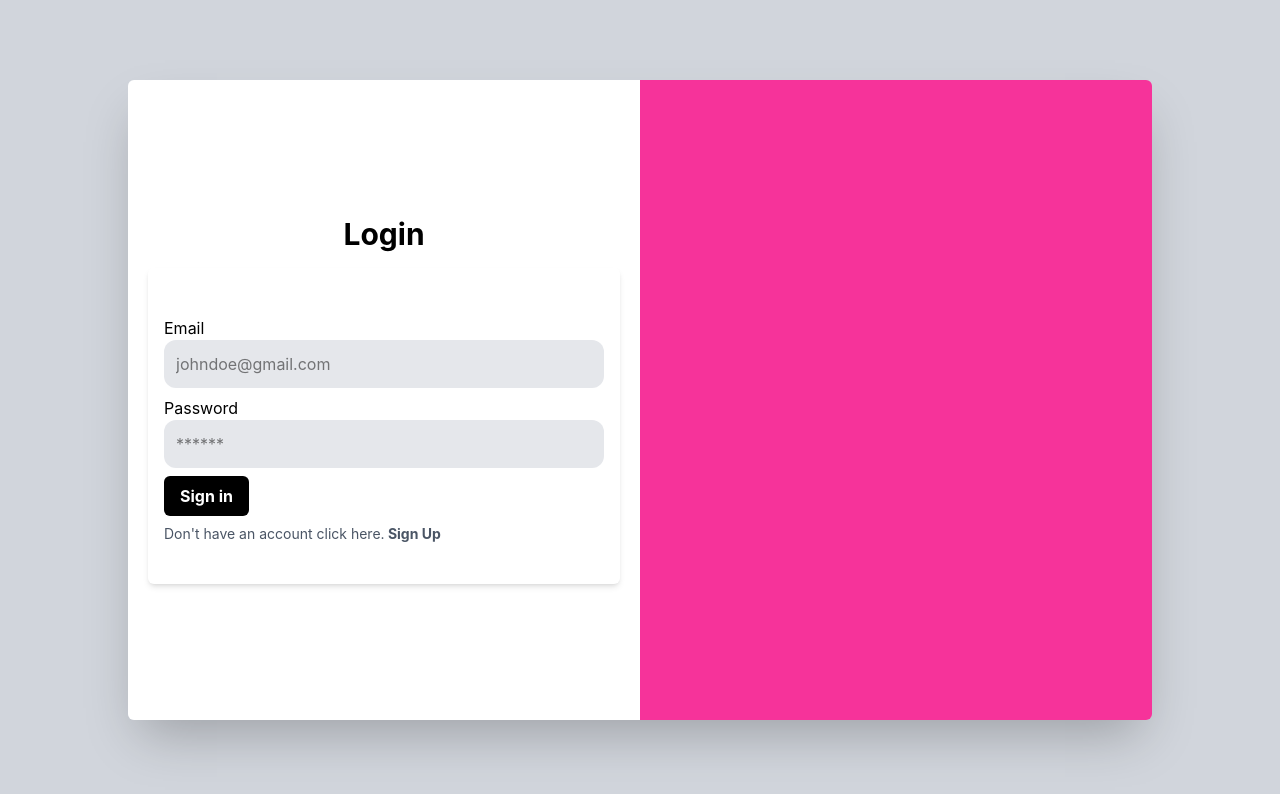
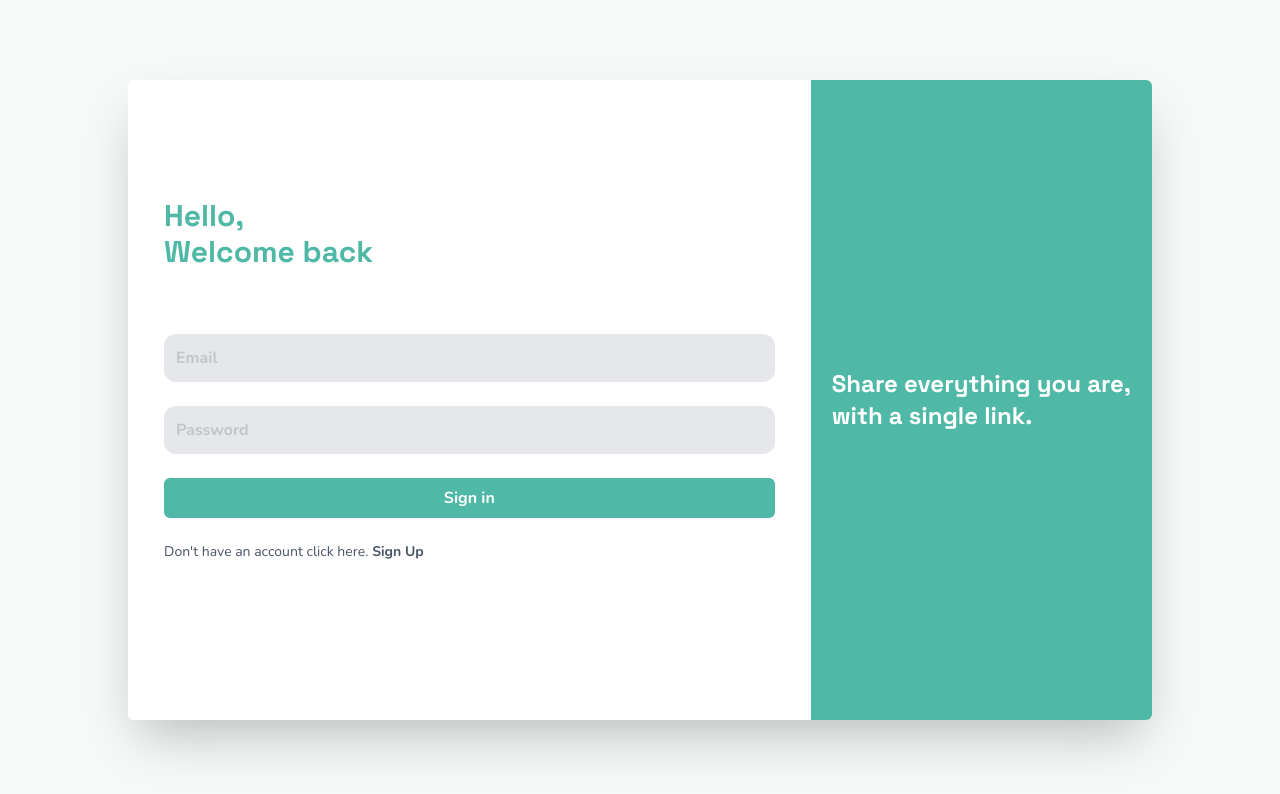
Before and after one commit to zishanx/LinkVault, a React (Vite) app in the folder client/: page /login in a window 1280 px wide. Shown: the top 794 px of the page. Built offline with nearby package versions, Linux system fonts and the light colour scheme.

Commit message:
Login structure for animation

```diff
--- a/client/src/index.css
+++ b/client/src/index.css
@@ -1 +1,13 @@
-@import "tailwindcss"
+@import url('https://fonts.googleapis.com/css2?family=Space+Grotesk:wght@500;700&family=Nunito:wght@400;600;700&display=swap');
+@import "tailwindcss";
+
+@theme {
+    --font-heading: "Space Grotesk", sans-serif;
+    --font-body: "Nunito", sans-serif;
+
+    --color-primary: #4FB8A6;
+    --color-background: #F7F9F9;
+    --color-textmain: #2D3436;
+    --color-muted: #9CA6A5;
+    --color-primary-hover: #3D9E8E;
+}
--- a/client/src/pages/Login.jsx
+++ b/client/src/pages/Login.jsx
@@ -1,5 +1,5 @@
 // import everything that we are going to need.
-import { useState } from "react";
+import { useState ,useRef } from "react";
 import { useAuth } from '../context/AuthContext'
 import { useNavigate } from 'react-router-dom'
 import api from '../api/axios.js'
@@ -15,6 +15,8 @@ export default function Login() {
     const [error, setError] = useState(null)
     const { login } = useAuth()
     const navigate = useNavigate()
+
+    const [showForm,setShowForm] = useState(false)
 
 
 
@@ -42,55 +44,56 @@ export default function Login() {
 
 
     return (
-        <div className="flex justify-center items-center h-screen bg-gray-300 ">
+        <div className="flex justify-center items-center h-screen bg-background font-body ">
             <div className=" flex h-[80vh] w-[80vw] overflow-hidden rounded-md shadow-2xl ">
 
 
 
-                <div className="w-1/2 p-5 bg-white flex flex-col gap-4 items-center justify-center">
+                <div className="w-4/6 p-5 bg-white flex flex-col gap-4 items-center justify-center">
 
-                    <h1 className="font-bold text-3xl" >Login</h1>
+                    <h1 className="font-bold text-3xl text-start w-full px-4 font-heading text-primary" >Hello,<br /> Welcome back</h1>
                     <form
                         onSubmit={handleSubmit}
-                        className="shadow-md rounded-md py-10 px-4 w-full"
+                        className="flex flex-col gap-4 py-10 px-4 w-full"
                     >
-                        <div className="flex flex-col mt-2">
-                            <label htmlFor="email">Email</label>
+                        <div className="flex flex-col mt-2 ">
+                            <label htmlFor="email" className="sr-only">Email</label>
                             <input
                                 type="text"
                                 id="email"
                                 name="email"
-                                placeholder="johndoe@gmail.com"
+                                placeholder="Email"
                                 value={form.email}
                                 onChange={(e) => { handleChange(e) }}
                                 required
-                                className="bg-gray-200  p-3 rounded-xl w-full"
+                                className="bg-gray-200  p-3 rounded-xl w-full font-bold text-muted"
                             />
                         </div>
                         <div className="flex flex-col mt-2">
-                            <label htmlFor="password" className="">Password</label>
+                            <label htmlFor="password" className="sr-only">Password</label>
                             <input
                                 type="password"
                                 id="password"
                                 name="password"
-                                placeholder="******"
+                                placeholder="Password"
                                 value={form.password}
                                 onChange={(e) => { handleChange(e) }}
                                 required
-                                className="bg-gray-200 p-3 rounded-xl w-full"
+                                className="bg-gray-200 p-3 rounded-xl w-full font-bold text-muted "
                             />
                         </div>
 
 
-                        <button className="mt-2 bg-black text-white rounded-md p-2 px-4 font-bold" type="submit" disabled={isLoading}>Sign in</button>
+                        <button className="mt-2 bg-primary text-white rounded-md p-2 px-4 font-bold hover:bg-primary-hover" type="submit" disabled={isLoading}>{isLoading ? ("Signing In...") : "Sign in"}</button>
 
-                        {error ? (<p className="mt-2 text-gray-600 text-sm">{error}</p>) : <></>}
+                        {error ? (<p className="mt-2 text-red-400 font-bold text-sm">{error}</p>) : <></>}
 
                         <p className="mt-2 text-gray-600 text-sm">Don't have an account click here.<Link to='/register' className="font-bold"> Sign Up</Link> </p>
                     </form>
                 </div>
-                <div className="w-1/2 bg-pink-500">
+                <div className="w-2/6 bg-primary flex flex-col gap-4 items-center justify-center font-heading">
 
+                    <h3 className="font-bold text-white font-heading text-2xl ">Share everything you are, <br></br> with a single link.</h3>
                 </div>
             </div>
         </div>
```
